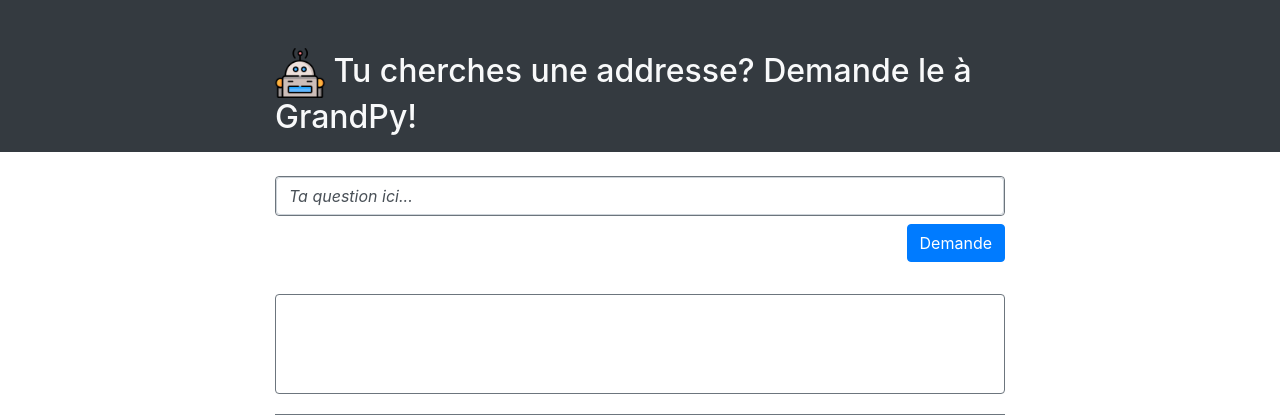
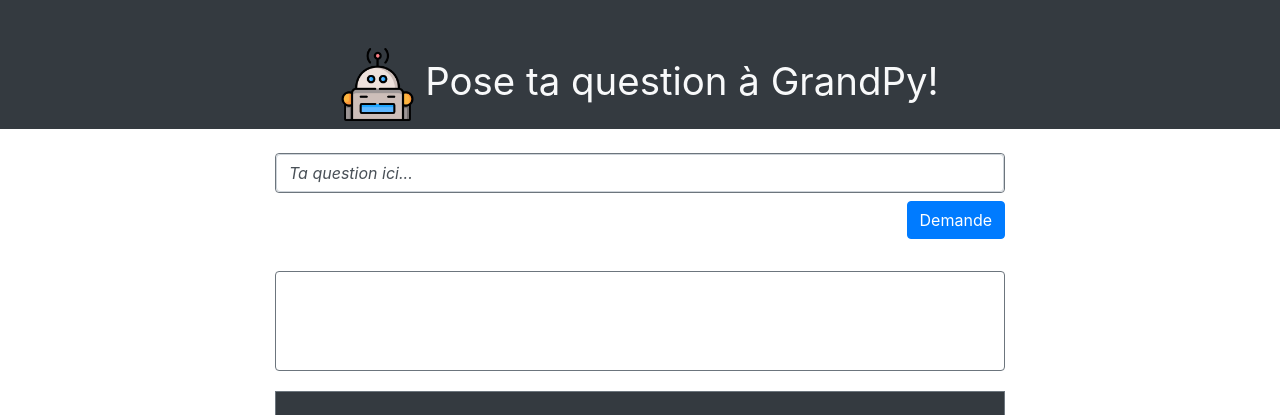
Before and after one commit to ThomasPiergiovanni/P7, a Flask app: template website/templates/index.html in a window 1280 px wide. Shown: the top 415 px of the page. Run offline with Flask 2, Linux system fonts and the light colour scheme; the template is opened without the code that fills it: most values are stand-ins (such as "Sample title", 1, 10 or a date in 2020); a map, chart or similar area stays blank; some libraries are stand-ins or nearby versions.

Commit message:
js html boostra done

```diff
--- a/website/static/interface.js
+++ b/website/static/interface.js
@@ -169,7 +169,6 @@ formElement.askButton.addEventListener('click', function(event) {
             formElement.chat.prepend(grandPyHtml.divGrandPy);
             formElement.chat.prepend(userHtml.divUser);
             formElement.grandpyMap.src = data.map;
-
         });
     })
 
--- a/website/templates/index.html
+++ b/website/templates/index.html
@@ -16,9 +16,9 @@
             <div class="container">
                 <div class="row pt-5 pb-2">
                     <div class="col-1 col-md-2"></div>
-                    <div class="col-10 col-md-8 text-left text-light h2">
-                        <img src="../static/images/robot.png" width="50" height="50" alt="robot image" >
-                        Tu cherches une addresse? Demande le à GrandPy!
+                    <div class="col-10 col-md-8 text-center text-light" style="font-size:3vw;">
+                        <img src="../static/images/robot.png" height="auto" width=10% alt="robot image">
+                        Pose ta question à GrandPy!
                     </div>
                     <div class="col-1 col-md-2"></div>
                 </div>
```
Also changed, not shown: website/views.py (+5 -4 lines).
